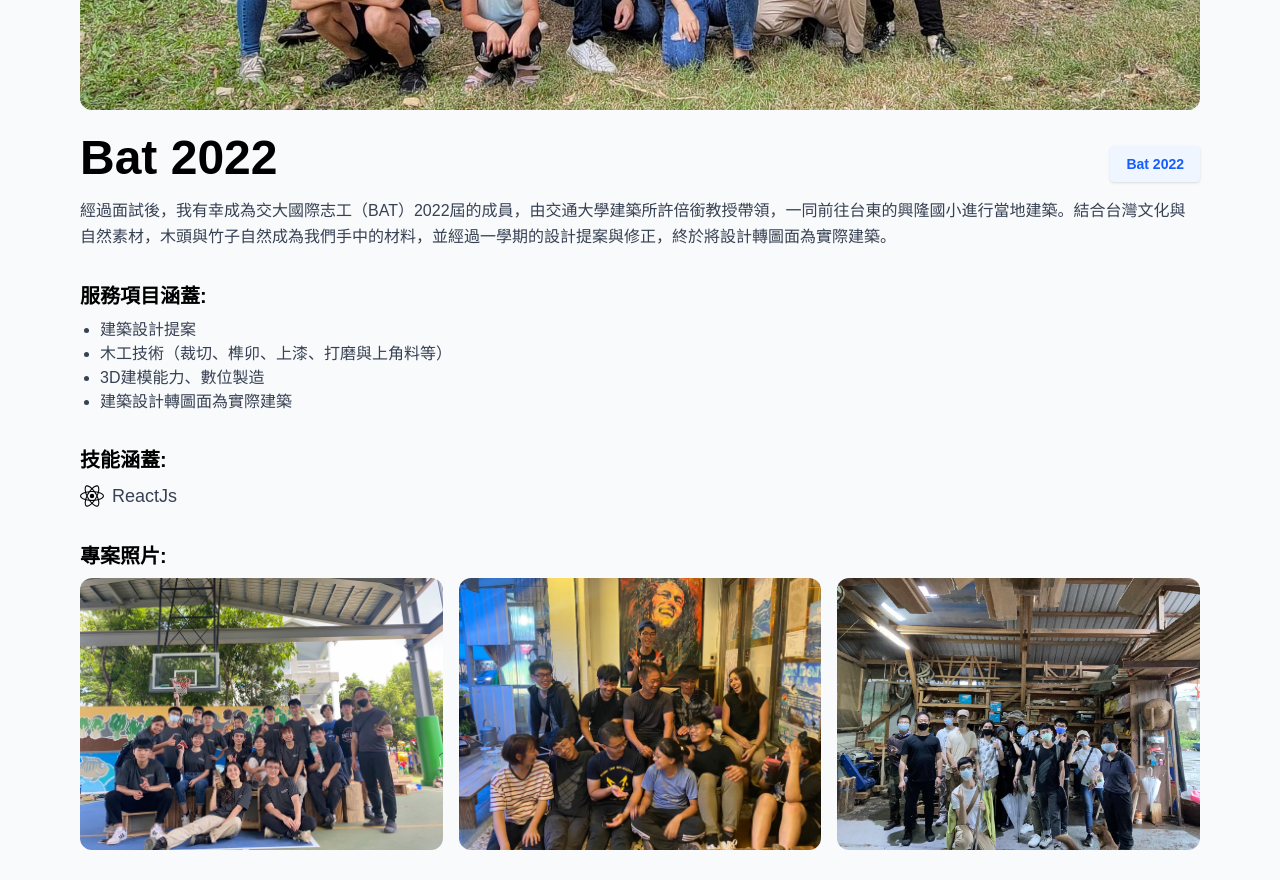
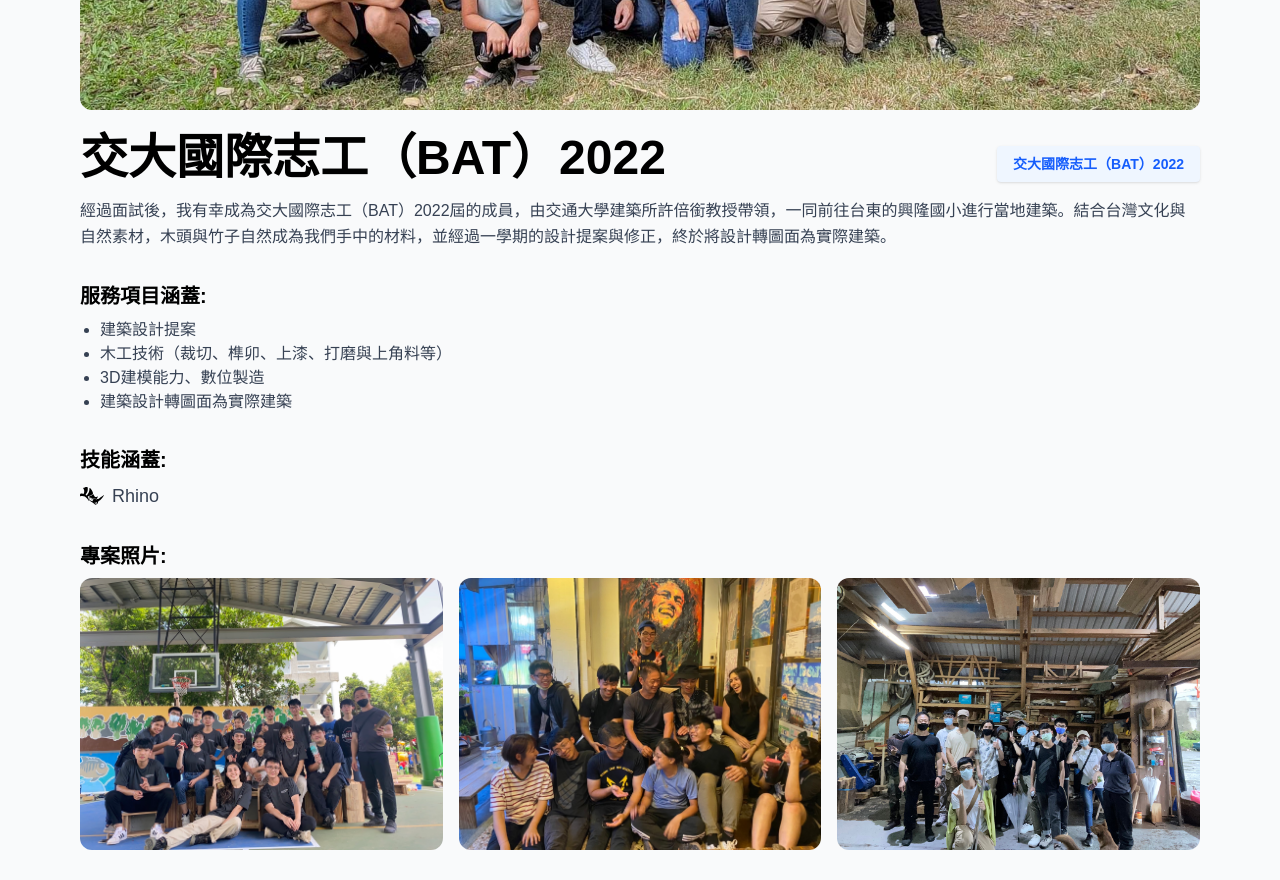
Before and after one commit to David-webspace/DavidOnline, a Next.js app: page /projects/bat2022 in a window 1280 px wide. Shown: the part 820-1700 px from the top of the page. Built offline with nearby package versions, Linux system fonts and the light colour scheme.

Commit message:
Project website content Update

```diff
--- a/app/components/ProjectDetail.tsx
+++ b/app/components/ProjectDetail.tsx
@@ -3,7 +3,7 @@ import React from "react";
 import Image from "next/image";
 import Link from "next/link";
 import { useState } from "react";
-import { SiReact, SiFigma, SiTypescript, SiNextdotjs, SiTailwindcss } from "react-icons/si";
+import { SiReact, SiFigma, SiTypescript, SiNextdotjs, SiTailwindcss, SiRhinoceros, SiGooglesearchconsole, SiShopify } from "react-icons/si";
 import NavigationBar from "./NavigationBar";
 import Footer from "./Footer";
 
@@ -15,6 +15,9 @@ const iconMap: { [key: string]: React.ComponentType<{ size?: number; className?:
   SiTypescript,
   SiNextdotjs,
   SiTailwindcss,
+  SiRhinoceros,
+  SiGooglesearchconsole,
+  SiShopify,
   // Add more icons here as needed
 };
 
--- a/app/components/events/bat-2022.tsx
+++ b/app/components/events/bat-2022.tsx
@@ -4,7 +4,7 @@ import ProjectDetail from "../ProjectDetail";
 export default function Bat2022Project() {
   return (
     <ProjectDetail
-      title="Bat 2022"
+      title="交大國際志工（BAT）2022"
       banner="/bat2022.jpeg"
       category="Website"
       url=""
@@ -13,8 +13,8 @@ export default function Bat2022Project() {
       ]}
       skills={[
         {
-          name: "ReactJs",
-          icon: "SiReact",
+          name: "Rhino",
+          icon: "SiRhinoceros",
         }
       ]}
       industries={[
--- a/app/components/projects/artisdivoce.tsx
+++ b/app/components/projects/artisdivoce.tsx
@@ -27,10 +27,8 @@ export default function ArtisdivoceProject() {
         "UIUX Design",
       ]}
       benefits={[
-        "Designed and developed the official website independently, ensuring seamless user experience and responsive design.",
-        "Collaborated with international organizations like Harvard University to organize large-scale events.",
-        "Enhanced the visibility and impact of the MUN Society Taiwan through innovative web solutions.",
-        "Utilized modern web development tools and frameworks to create a high-quality platform for MUN enthusiasts."
+        "跨境金流串接（使用Shopify Payment）",
+        "網站資料轉移、網域移轉",
       ]}
       images={[
         "/artisdivoce_banner.webp",
--- a/app/components/projects/mst.tsx
+++ b/app/components/projects/mst.tsx
@@ -34,8 +34,6 @@ export default function MSTProject() {
       benefits={[
         "提供模擬聯合國學會官網，整個網站由我一人開發，使用ReactJs端框架，並使用Github來綁定網域。",
         "官網UIUX介面設計",
-        "Enhanced the visibility and impact of the MUN Society Taiwan through innovative web solutions.",
-        "Utilized modern web development tools and frameworks to create a high-quality platform for MUN enthusiasts."
       ]}
       images={[
         "/mst_welcome.jpg",
--- a/app/components/projects/sanpany.tsx
+++ b/app/components/projects/sanpany.tsx
@@ -23,12 +23,14 @@ export default function SanpanyProject() {
         "Shopify",
       ]}
       benefits={[
-        "Designed and developed the official website independently, ensuring seamless user experience and responsive design.",
-        "Collaborated with international organizations like Harvard University to organize large-scale events.",
-        "Enhanced the visibility and impact of the MUN Society Taiwan through innovative web solutions.",
-        "Utilized modern web development tools and frameworks to create a high-quality platform for MUN enthusiasts."
+        "舊網站資料移轉",
+        "上排選單排版設定、商品系列分類、商品標籤分類",
+        "部落格文章設定",
+        "客製化商品價格展示"
       ]}
       images={[
+        // "/sanpany_logo.jpg",
+        "/sanpany_logo.png",
         "/sanpany_banner.jpg",
       ]}
     />
--- a/app/components/projects/synopsys-semiconductorcamp.tsx
+++ b/app/components/projects/synopsys-semiconductorcamp.tsx
@@ -10,7 +10,7 @@ export default function SynopsysSemiconductorCampProject() {
       url="https://semiconductorcamp.com/"
       about={[
         "感謝總召邀請我一起參與這類型的活動，去年我也有參與這個營隊活動，在某個環節中必須對高中生們分享一些我對於人生探索這件事情的想法。今年有幸能為學校貢獻心力，提升活動品質。",
-        "此網站為我一人獨自開發，使用ReactJs + TailwindCss 完成。網站中首頁一開始以動畫進場，點擊之後方會進到官網主頁。主頁中會有活動介紹、營隊特色等資訊。"
+        "此網站全程由我一人獨自開發，使用ReactJs + TailwindCss 完成。網站中首頁一開始以動畫進場，點擊之後方會進到官網主頁。主頁中會有活動介紹、營隊特色等資訊。"
       ]}
       skills={[
         {
@@ -25,6 +25,10 @@ export default function SynopsysSemiconductorCampProject() {
           name: "TailwindCSS",
           icon: "SiTailwindcss",
         },
+        {
+          name: "Google Search Console",
+          icon: "SiGooglesearchconsole",
+        }
       ]}
       industries={[
         "Education",
@@ -36,9 +40,7 @@ export default function SynopsysSemiconductorCampProject() {
       ]}
       benefits={[
         "陳列活動相關時程、報名資訊、線上資源等，以及報名表單",
-        "Collaborated with international organizations like Harvard University to organize large-scale events.",
-        "Enhanced the visibility and impact of the MUN Society Taiwan through innovative web solutions.",
-        "Utilized modern web development tools and frameworks to create a high-quality platform for MUN enthusiasts."
+        "網站UI設計",
       ]}
       images={[
         "/mst_welcome.jpg",
--- a/app/data/projects.json
+++ /dev/null
@@ -1,50 +0,0 @@
-[
-    {
-        "name": "MUN Society Taiwan",
-        "pathname": "mst",
-        "image": "MST_Banner.png",
-        "tags": ["Web Development","UIUX Design"]
-    },
-    {
-        "name": "Chuang Chih Hui",
-        "pathname": "chuangchihhui",
-        "image": "ChuangChihHui_Banner.jpg",
-        "tags": ["Web Development","ReactJs"]
-    },
-    {
-        "name": "Synopsys X NCTU Alumin Semiconductor Camp",
-        "pathname": "synopsys_semiconductorcamp",
-        "image": "Semiconductorcamp.png",
-        "tags": ["Web Development","ReactJs","UIUX Design"]
-    },
-    {
-        "name": "Europa Eccommerce Website",
-        "pathname": "europa",
-        "image": "Europa_Banner.png",
-        "tags": ["Shopify","Ecommerce"]
-    },
-    {
-        "name": "NYCU Graduation Representative",
-        "pathname": "nycu_graduation_representative",
-        "image": "graduation.jpg",
-        "tags": ["Events"]
-    },
-    {
-        "name": "BlueGear 2023",
-        "pathname": "bluegear_2023",
-        "image": "bluegear.png",
-        "tags": ["Events"]
-    },
-    {
-        "name": "BAT 2022",
-        "pathname": "bat_2022",
-        "image": "bat2022.jpeg",
-        "tags": ["Events"]
-    },
-    {
-        "name": "rosehip",
-        "pathname": "rosehip",
-        "image": "rosehip_banner.jpeg",
-        "tags": ["Web Development","Shopify"]
-    }
-]
--- a/public/data/projects.json
+++ b/public/data/projects.json
@@ -61,7 +61,7 @@
         "image": "rosehip_banner.jpeg",
         "tags": ["Shopify", "電商平台"],
         "category": ["Shopify", "Ecommerce"],
-        "time": "2025/04"
+        "time": "2025/05"
     },
     {
         "name": "娜拉波香港 Artis di Voce HK",
@@ -90,7 +90,7 @@
     {
         "name": "三朋儀器股份有限公司",
         "pathname": "sanpany",
-        "image": "sanpany_banner.jpg",
+        "image": "sanpany_logo.jpg",
         "tags": ["Shopify", "電商平台"],
         "category": ["Shopify", "Ecommerce"],
         "time": "2025/06"
```
Also changed, not shown: public/sanpany_logo.jpg (added), public/sanpany_logo.png (added).
